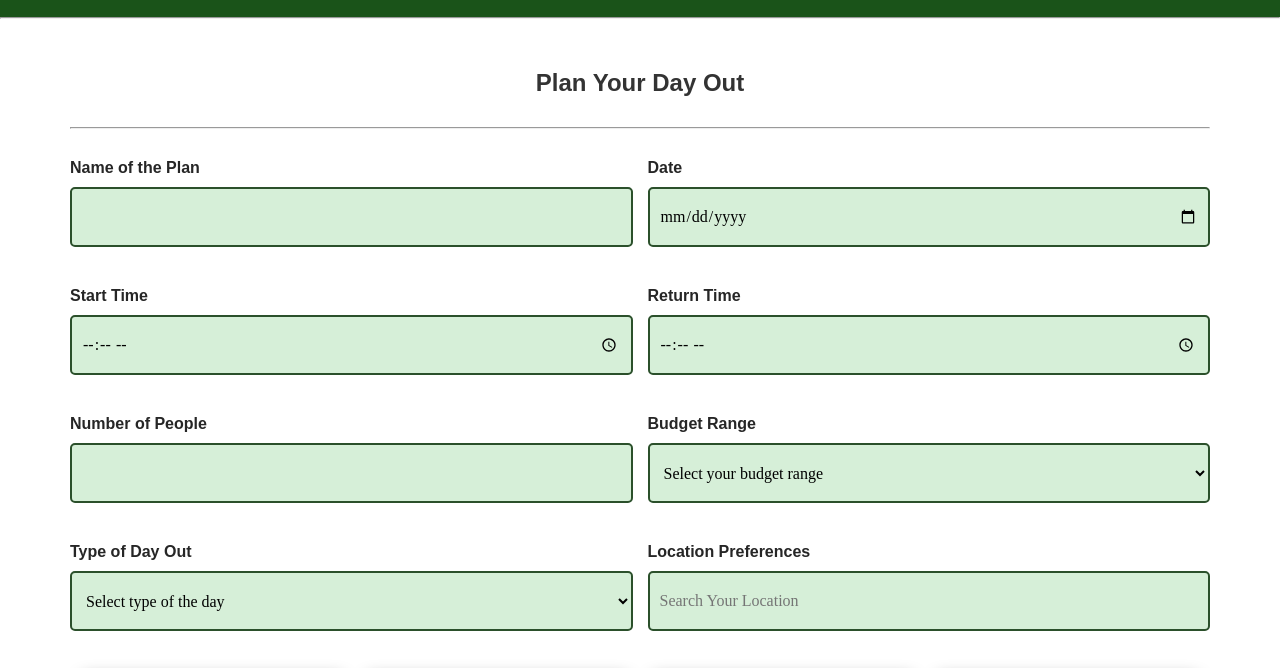
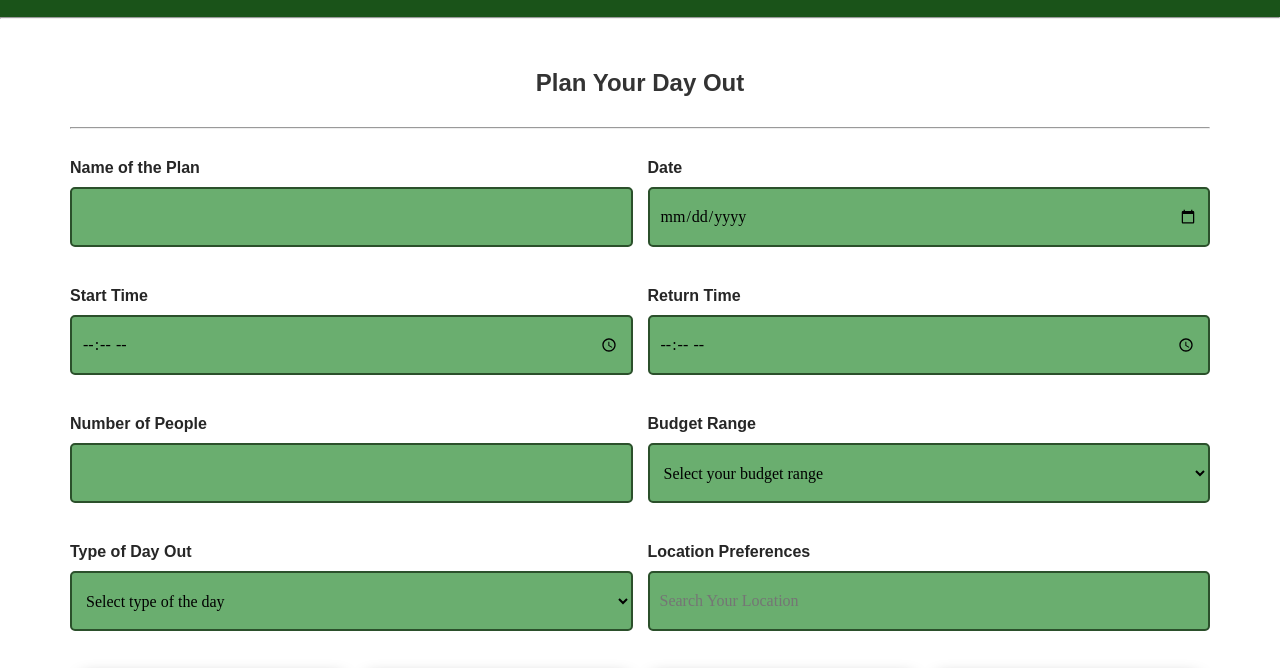
Before and after one commit to thishakyawmh/WSO2, a plain HTML site: page new-plan.html in a window 1280 px wide. Shown: the part 64-732 px from the top of the page. Drawn offline with Linux system fonts and the light colour scheme.

Commit message:
remove style.css  files

```diff
--- a/new-plan.html
+++ b/new-plan.html
@@ -4,7 +4,8 @@
     <meta charset="UTF-8">
     <meta name="viewport" content="width=device-width, initial-scale=1.0">
     <title>Outing - New Plan</title>
-    <link rel="stylesheet" href="style.css">
+    <!-- <link rel="stylesheet" href="style.css"> -->
+    <link rel="stylesheet" href="Stylev2.css">
     <link rel="stylesheet" href="https://cdnjs.cloudflare.com/ajax/libs/font-awesome/6.6.0/css/all.min.css">
     <style>
 
```
Also changed, not shown: index.html (+2 -1 lines), output.html (+2 -1 lines).
